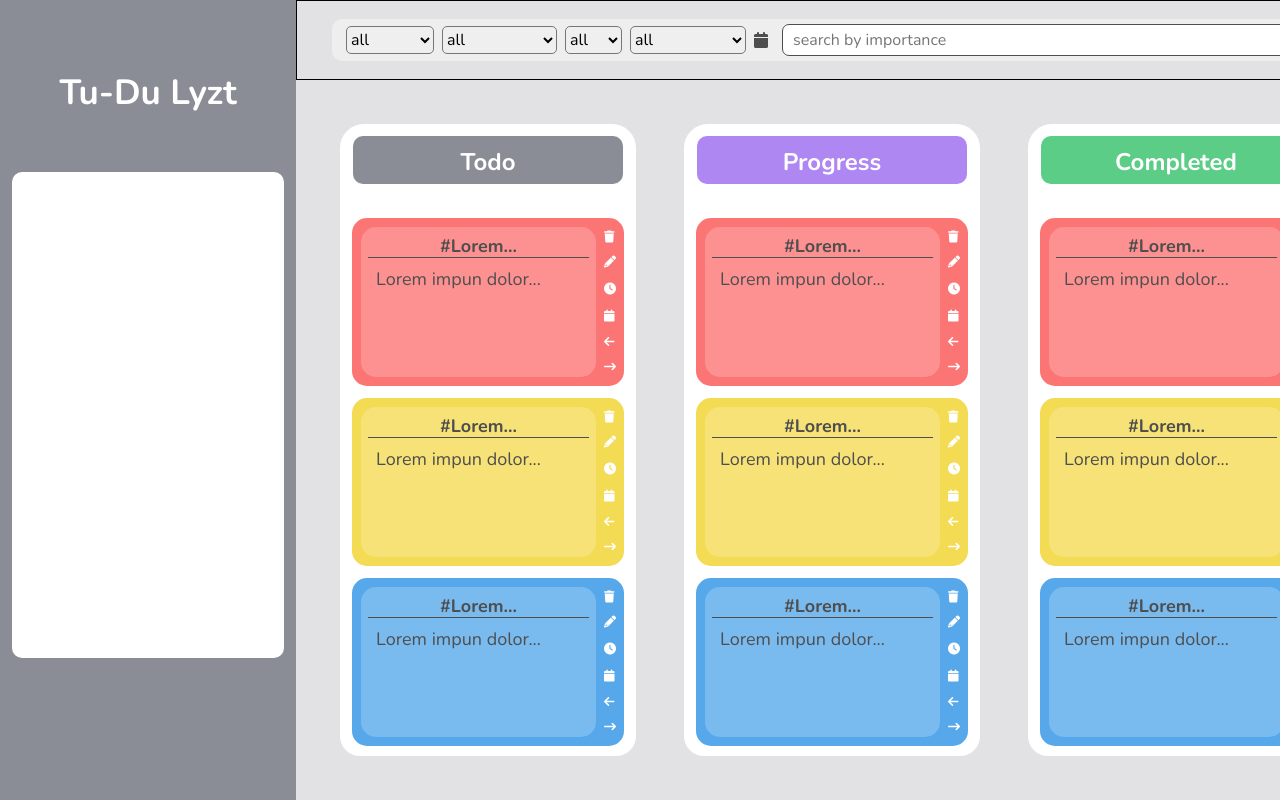
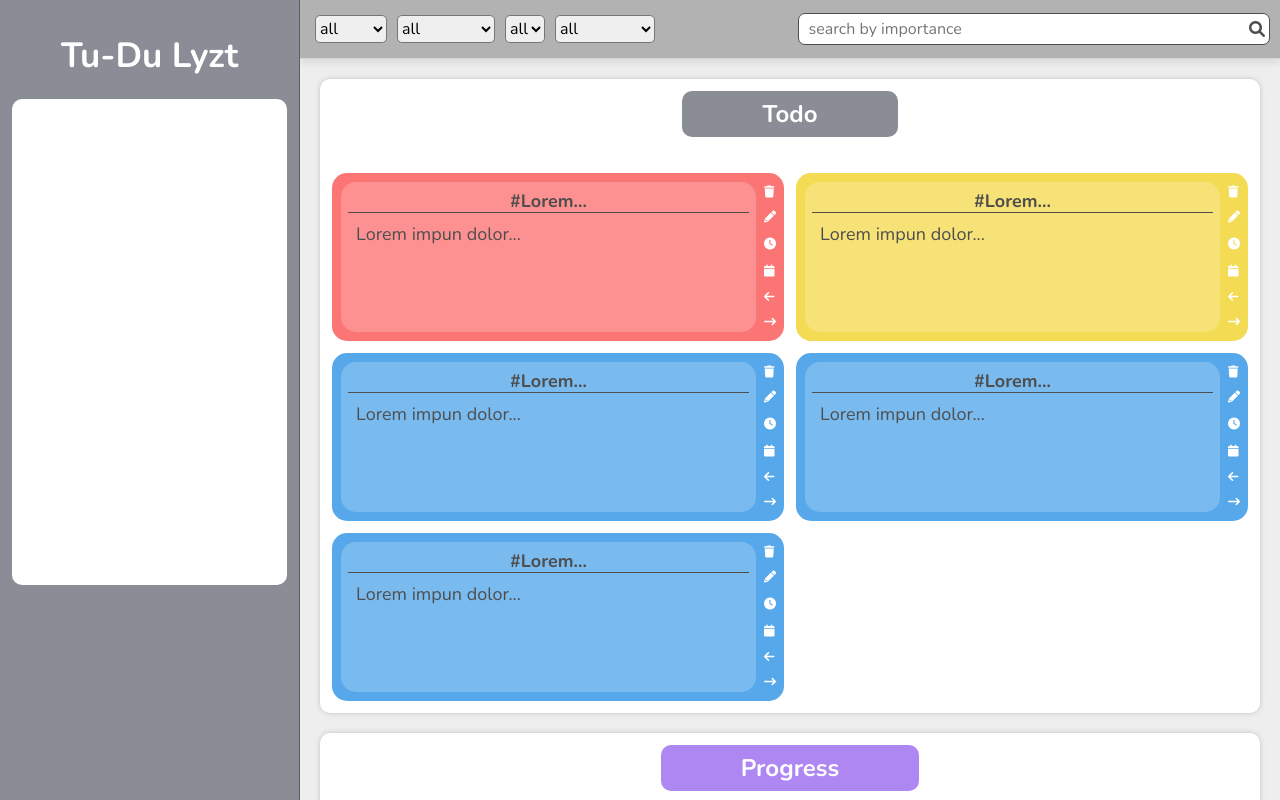
Before and after one commit to GaredLyon/Tu-Du-Lyzt, a React (Vite) app: page / in a window 1280 px wide. Built offline with nearby package versions, Linux system fonts and the light colour scheme.

Commit message:
adaptar a todos los tamaños de pantalla

```diff
--- a/src/App.css
+++ b/src/App.css
@@ -1,32 +1,96 @@
 .App {
-  width: 100%;
   display: flex;
-  height: max-content;
-  height: 100vh;
+  max-height: 100vh;
   overflow: hidden;
 }
 
+/* ASIDE //////////////////////////////////////////// */
 .App__aside {
-  width: 296px;
   background: var(--gray2);
   display: flex;
   flex-direction: column;
   padding: 12px;
+
+  width: 320px;
+  min-width: 300px;
+  position: fixed;
+  height: 100vh;
+  top: 0;
+  left: 0;
+  transform: translateX(-100%);
+  z-index: 3;
+  /* background: rgb(0, 0, 255); */
+  overflow-y: scroll;
+
+  border-right: 1px solid #33333388;
+}
+.App__aside::-webkit-scrollbar {
+  background: transparent;
+  width: .6rem;
+}
+.App__aside::-webkit-scrollbar-thumb {
+  /* background: rgb(0, 247, 255); */
+  background: #33333371;
+  border-radius: 1rem;
 }
 
+.App__aside--visible{
+  transform: translateX(0);
+}
+
+.Aside__boton-cerrar{
+  position: absolute;
+  padding: 5px 10px;
+  right: 10px;
+  top: 10px;
+  cursor: pointer;
+  z-index: 1;
+}
+
+/* CONTENEDOR DE HEADER Y MAIN ///////////////////// */
 .App__container {
   flex-grow: 1;
   display: flex;
   flex-direction: column;
+  height: 100vh;
+  overflow-y: scroll;
 }
 
+
+/* HEADER*/
 .App__header {
-  height: 92px;
-  border: 0.1rem solid black;
-  background: var(--gray3);
+  /* background: red; */
+  position: sticky;
+  top: 0;
+  z-index: 2;
+  border-bottom: 0.1rem solid rgba(128, 128, 128, 0.321);
+  box-shadow: 0 5px 5px rgba(128, 128, 128, 0.134);
 }
 
+.Header__boton-abrir{
+  padding: 5px 10px;
+  position: absolute;
+  right: 5px;
+  top: 5px;
+}
+
+/* MAIN */
 .App__main {
+  background-color: var(--gray4);
+  /* background: green; */
   flex-grow: 1;
-  background-color: var(--gray3);
 }
+
+
+@media (min-width: 1024px) {
+  /* @media (min-width: 900px) { */
+  .App__aside{
+    /* background-color: rgb(238, 130, 238); */
+    transform: translateX(0px);
+    position: relative;
+  }
+  .Aside__boton-cerrar,
+  .Header__boton-abrir{
+    display: none;
+  }
+}
--- a/src/App.jsx
+++ b/src/App.jsx
@@ -2,13 +2,24 @@ import { Main } from "./components/Main2/Main"
 import './App.css'
 import { Aside } from "./components/Aside/Aside"
 import Header  from "./components/Header/Header"
+import { useState } from "react"
 
 function App() {
+
+  const [asideVisible, setAsideVisible] = useState(false)
+
+  const alternarAside = (valor) =>{
+    setAsideVisible(valor)
+  }
 
   return (
     <main className="App">
       {/* ASIDE */}
-      <section className="App__aside">
+      <section className={`App__aside ${asideVisible && 'App__aside--visible'}`}>
+
+        <button className="Aside__boton-cerrar" onClick={ () => alternarAside(false)}>
+          <i className="fa-solid fa-x"></i>
+        </button>
         <Aside/>
       </section>
 
@@ -18,11 +29,16 @@ function App() {
         <div className="App__header">
           <Header/>
 
+          <button className="Header__boton-abrir" onClick={() => alternarAside(!asideVisible)}>
+            <i className="fa-solid fa-bars"></i>
+          </button>
         </div>
 
         {/* MAIN */}
         <div className="App__main">
           <Main/>
+
+          {/* xsxsxs */}
         </div>
 
       </section>
--- a/src/components/Aside/Aside.css
+++ b/src/components/Aside/Aside.css
@@ -8,7 +8,8 @@
   text-align: center;
   color: var(--white);
   /* background: green; */
-  height: 160px;
+  /* height: 160px; */
+  padding: 2rem 0;
   display: flex;
   justify-content: center;
   align-items: center;
--- a/src/components/Header/Header.css
+++ b/src/components/Header/Header.css
@@ -1,78 +1,108 @@
-.container__search {
-	height: 100%;
-	display: flex;
-	align-items: center;
+/* HEADER /////////////////////////////// */
+.header {
+	/* padding: 1rem; */
+	/* padding: .5rem; */
+	width: 100%;
+	/* background: goldenrod; */
 }
 
-.search {
+/* CONTENEDOR ///////////////////////////////*/
+.header__contenedor {
 	background-color: var(--gray4);
-	width: 1000px;
-	height: 42px;
-	margin: auto;
+	background: #b2b2b2;
+	/* border-radius: var(--r-lg); */
+
+	/* background: violet; */
+	width: 100%;
 	display: flex;
-	flex-direction: row;
-	align-items: center;
-	border-radius: var(--r-lg);
+	flex-direction: column;
+	padding: .5rem;
 }
 
-.search__selects {
-	width: 45%;
-	height: 28px;
+
+/* CAJA DE SELECTORES ///////////////////////////////*/
+.header__contenedor-selectores {
+	/* background: blue; */
 	display: flex;
-	gap: 8px;
-	justify-content: center;
-	align-items: center;
+	width: 100%;
+	padding: .5rem;
+	gap: 1rem;
 }
 
-select#tag,
-select#column,
-select#priority,
-select#time {
+/* SELECTOR ///////////////////////////////*/
+.header__selector{
+	/* background-color: red; */
+	width: max-content;
 	height: 28px;
 	border-radius: var(--r-sm);
 }
 
-select option[value="todo"] {
+/* .header__selector option[value="todo"] {
 	background-color: var(--gray3);
 }
-select option[value="progress"] {
+.header__selector option[value="progress"] {
 	background-color: var(--purple);
 }
-select option[value="completed"] {
+.header__selector option[value="completed"] {
 	background-color: var(--green-light);
 }
-select option[value="high"] {
+.header__selector option[value="high"] {
 	background-color: var(--red-light);
 }
-select option[value="middle"] {
+.header__selector option[value="middle"] {
 	background-color: var(--yellow-light);
 }
-select option[value="low"] {
+.header__selector option[value="low"] {
 	background-color: var(--blue-light);
+} */
+
+/* CALENDARIO ///////////////////////////////*/
+/* .header__icono-calendario {
+	color: var(--gray1);
+} */
+
+
+/* BUSCADOR ///////////////////////////////*/
+.header__buscador {
+	display: flex;
+	/* height: 40px; */
+	width: 100%;
+
+	/* background: yellow; */
+	position: relative;
+	display: flex;
+	justify-content: center;
+	align-items: center;
+
+	padding: .5rem;
 }
-
-.header__icon {
-	color: var(--gray1);
-}
-
-.search__input {
-	width: 55%;
-	position: relative;
-}
-.search__input input {
-	width: 99%;
+.header__buscador input {
 	height: 32px;
 	border: 1px solid var(--gray1);
 	border-radius: var(--r-md);
+	padding: 10px;
+	width: 100%;
+}
+/*
+.header__buscador input::placeholder {
+} */
+
+.header__buscador i {
+	position: absolute;
+	right: 10px;
+  color: var(--gray1);
 }
 
-.search__input input::placeholder {
-  padding-left: 10px;
+
+@media (min-width: 1024px) {
+
+	.header__contenedor-selectores {
+		/* background-color: aqua; */
+		padding: 1rem;
+	}
+
+	/* CONTENEDOR ///////////////////////////////*/
+	.header__contenedor {
+		flex-direction: row;
+	}
 }
-
-.search__input i {
-	position: absolute;
-	right: 14px;
-    top: 7px;
-    color: var(--gray1);
-}
--- a/src/components/Header/Header.jsx
+++ b/src/components/Header/Header.jsx
@@ -3,52 +3,63 @@ import "./Header.css";
 
 const Header = () => {
 	return (
-		<div className="container__search">
-			<div className="search">
-				<div className="search__selects">
-					<select name="priority" id="priority">
-						<optgroup label="priority">
+		<header className="header">
+
+			{/* CONTENEDOR */}
+			<div className="header__contenedor">
+
+				{/* CAJA DE SELECTORESS */}
+				<section className="header__contenedor-selectores">
+
+					{/* SELECTOR 1 */}
+					<select className="header__selector" name="priority" id="priority" >
+						{/* <optgroup label="priority"> */}
 							<option value="">all</option>
 							<option value="high">High</option>
 							<option value="middle">Middle</option>
 							<option value="low">Low</option>
-						</optgroup>
+						{/* </optgroup> */}
 					</select>
 
-					<select name="column" id="column">
-						<optgroup label="column">
+					{/* SELECTOR 2 */}
+					<select className="header__selector" name="column" id="column">
+						{/* <optgroup label="column"> */}
 							<option value="all">all</option>
 							<option value="todo">Todo</option>
 							<option value="progress">Progress</option>
 							<option value="completed">completed</option>
-						</optgroup>
+						{/* </optgroup> */}
 					</select>
 
-					<select name="tag" id="tag">
-						<optgroup label="tag">
+					{/* SELECTOR 3 */}
+					<select className="header__selector" name="tag" id="tag">
+						{/* <optgroup label="tag"> */}
 							<option value="">all</option>
-							{/* todos.map(e => <option value={e.tag}>{e.tag}</option>)<option value="">tag</option> */}
-						</optgroup>
+						{/* </optgroup> */}
 					</select>
 
-					<select name="time" id="time">
-						<optgroup label="time">
+					{/* SELECTOR 4 */}
+					<select className="header__selector" name="time" id="time">
+						{/* <optgroup label="time"> */}
 							<option value="all">all</option>
 							<option value="day">last day</option>
 							<option value="week">last week</option>
 							<option value="month">last month</option>
-						</optgroup>
+						{/* </optgroup> */}
 					</select>
 
-					<i className={`fa-solid fa-calendar header__icon`}></i>
-				</div>
+					{/* CALENDARIO */}
+					{/* <i className={`fa-solid fa-calendar header__icono-calendario`}></i> */}
+				</section>
 
-				<div className="search__input">
-					<input type="text" placeholder="search by importance" />
+				{/* BUSCADOR */}
+				<div className="header__buscador">
+					<input type="text" placeholder="search by importance" className="buscador"></input>
 					<i className="fa-solid fa-magnifying-glass"></i>
 				</div>
 			</div>
-		</div>
+
+		</header>
 	);
 };
 
--- a/src/components/Main2/Card/Card.css
+++ b/src/components/Main2/Card/Card.css
@@ -6,6 +6,13 @@
   background: var(--red);
   width: 272px;
   height: 168px;
+
+  width: 100%;
+  /* min-width: 250px; */
+  /* max-width: 300px; */
+  /* flex-grow: 1; */
+
+  width: 100%;
 }
 .card--yellow {
   background: var(--yellow);
--- a/src/components/Main2/Column/Column.css
+++ b/src/components/Main2/Column/Column.css
@@ -7,11 +7,16 @@
 	border-bottom-right-radius: var(--r-xl);
 	gap: 36px;
 	background: var(--white);
-	height: 550px;
-	width: 296px;
-	overflow-y: scroll;
-	overflow-x: hidden;
-	position: relative;
+	/* background: rgb(0, 255, 21); */
+	height: max-content;
+	/* border: 1px solid black; */
+	border-radius: 1rem;
+
+  width: 100%;
+	justify-content: center;
+	align-items: center; /* PROV */
+	box-shadow: 0 0 5px rgba(128, 128, 128, 0.4);
+	min-width: 270px;
 }
 
 .column::-webkit-scrollbar {
@@ -22,23 +27,18 @@
 }
 
 .column__container__title {
-	margin: auto;
-	height: 70px;
-	padding: 12px;
-	margin-bottom: 12px;
 }
 
 .column__title {
 	color: var(--white);
-	padding: 1rem 0.5rem;
+	padding: .7rem 0.5rem;
 	border-radius: var(--r-lg);
 	background: var(--gray);
 	text-align: center;
 	font-size: var(--xl);
+	z-index: 100;
 
-	width: 270px;
-	height: 48px;
-	z-index: 100;
+	padding: .7rem 8rem;
 }
 
 .column__title--gray {
@@ -52,9 +52,14 @@
 }
 
 .column__container-cards {
-	display: flex;
-	flex-direction: column;
+	/* display: flex; */
 	gap: 12px;
+	/* background: red; */
+	flex-wrap: wrap;
+
+	display: grid;
+	grid-template-columns: 1fr;
+	width: 100%;
 }
 
 .stack {
@@ -63,3 +68,26 @@
 	background-color: var(--white);
 	border-radius: var(--xl);
 }
+
+
+@media (min-width: 650px) {
+	.column__container-cards {
+		grid-template-columns: 1fr 1fr;
+	}
+}
+
+/* @media (min-width: 1400px) { */
+	@media (min-width: 1325px) {
+	.column{
+		max-width: 300px;
+		align-items: initial; /* PROV */
+	}
+
+	.column__container-cards {
+		grid-template-columns: 1fr;
+	}
+
+	.column{
+		width: 350px;
+	}
+}
--- a/src/components/Main2/Column/Column.jsx
+++ b/src/components/Main2/Column/Column.jsx
@@ -3,12 +3,12 @@ import { Card } from "../Card/Card";
 import "./Column.css";
 
 export const Column = ({ titleColor, titleText }) => {
+
 	return (
-		<div className="stack">
+		<div className="column">
 			<div className="column__container__title">
 				<h5 className={`column__title ${`column__title--${titleColor}`}`}>{titleText}</h5>
 			</div>
-			<article className={`column`}>
 			<div className="column__container-cards">
 				<Card color={"red"} />
 				<Card color={"yellow"} />
@@ -16,7 +16,6 @@ export const Column = ({ titleColor, titleText }) => {
 				<Card color={"blue"} />
 				<Card color={"blue"} />
 			</div>
-			</article>
 		</div>
 	);
 };
--- a/src/components/Main2/Main.css
+++ b/src/components/Main2/Main.css
@@ -1,7 +1,18 @@
 /* CONTENEDOR DE COLUMNAS */
 .container-columns {
 	display: flex;
-	justify-content: center;
-	gap: 48px;
-	padding: 44px;
+	/* background: coral; */
+	overflow: hidden;
+	flex-wrap: wrap;
+	padding: 2rem;
+	gap: 2rem;
 }
+
+@media (min-width: 1400px) {
+	.container-columns{
+		justify-content: center;
+		/* align-items: center; */
+		padding: 2rem;
+		gap: 2rem;
+	}
+}
--- a/src/components/Main2/Main.jsx
+++ b/src/components/Main2/Main.jsx
@@ -4,15 +4,10 @@ import './Main.css'
 
 export const Main = () => {
   return (
-    <>
-      {/* HEADER DEL MAIN */}
-
-      {/* CONTENEDOR DE COLUMNAS */}
-      <div className='container-columns'>
-        <Column titleColor={'gray'} titleText={'Todo'}/>
-        <Column titleColor={'purple'} titleText={'Progress'}/>
-        <Column titleColor={'green'} titleText={'Completed'}/>
-      </div>
-    </>
+    <div className='container-columns'>
+      <Column titleColor={'gray'} titleText={'Todo'}/>
+      <Column titleColor={'purple'} titleText={'Progress'}/>
+      <Column titleColor={'green'} titleText={'Completed'}/>
+    </div>
   )
 }
```
Lines whose indentation alone changed are shown as unchanged.
